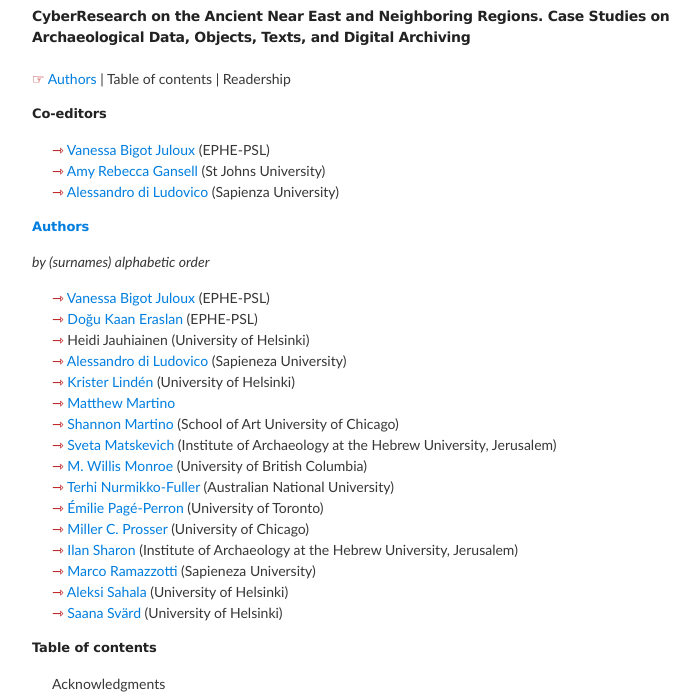
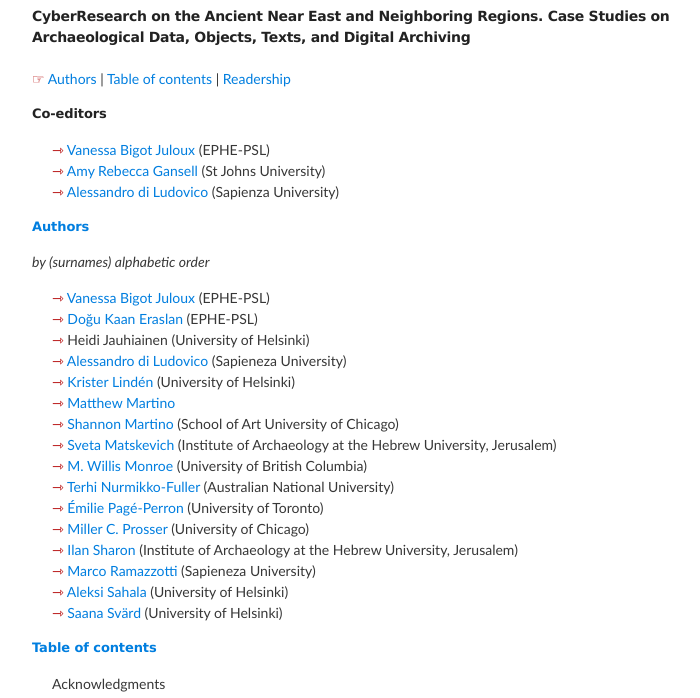
Before and after one commit to vbigot-juloux/ane-research-humanities, a Jekyll site: the page built from docs/CyberResearch-vol1.md, in a window 1280 px wide and 900 px high, cut to the strip 202-900 px from the top of the window. Shown: the whole strip, without its empty margins (288-988 px from the left). Built offline with Jekyll 4.4.1, drawn with Linux system fonts in a browser that asks for light colours; the repository's description, which GitHub fills in, is left out; part of the change alters nothing that is shown.

Commit message:
Update CyberResearch-vol1.md

```diff
--- a/docs/CyberResearch-vol1.md
+++ b/docs/CyberResearch-vol1.md
@@ -4,7 +4,7 @@ layout: default
 ---
 
 <h2> CyberResearch on the Ancient Near East and Neighboring Regions. Case Studies on Archaeological Data, Objects, Texts, and Digital Archiving</h2>
-<span style="color:#b30000; font-size: 14px">&#9758;</span> <a href="#authors">Authors</a> | Table of contents | Readership
+<span style="color:#b30000; font-size: 14px">&#9758;</span> <a href="#authors">Authors</a> | <a href="#table-content">Table of contents</a> | <a href="#readership">Readership</a>
 <h3>Co-editors</h3>
 <ul style="list-style-type: none;">
 <li><span style="color:#b30000; font-size: 14px">&#8702;</span> <a href="http://vanessajuloux.xyz" target="_blank">Vanessa Bigot Juloux</a> (EPHE-PSL)</li>
@@ -12,7 +12,7 @@ layout: default
 <li><span style="color:#b30000; font-size: 14px">&#8702;</span> <a href="https://uniroma1.academia.edu/AlessandroDiLudovico" target="_blank">Alessandro di Ludovico</a> (Sapienza University)</li>
 </ul>
 
-<h3><a name="Authors">Authors</a></h3>
+<h3><a name="authors">Authors</a></h3>
 _by (surnames) alphabetic order_<br />
 <ul style="list-style-type: none;">
   <li><span style="color:#b30000; font-size: 14px">&#8702;</span> <a href="http://vanessajuloux.xyz" target="_blank">Vanessa Bigot Juloux</a> (EPHE-PSL)</li>
@@ -34,7 +34,7 @@ _by (surnames) alphabetic order_<br />
 
   </ul>
 
-<h3>Table of contents</h3>
+<h3><a name="table-content">Table of contents</a></h3>
 <ul style="list-style-type: none;">
 <li>Acknowledgments</li>
 <li>Editors’ Note</li>
@@ -98,4 +98,4 @@ _by (surnames) alphabetic order_<br />
 </ul>
 
 
-<h3>Readership</h3>
+<h3><a name="readership">Readership</a></h3>
```
